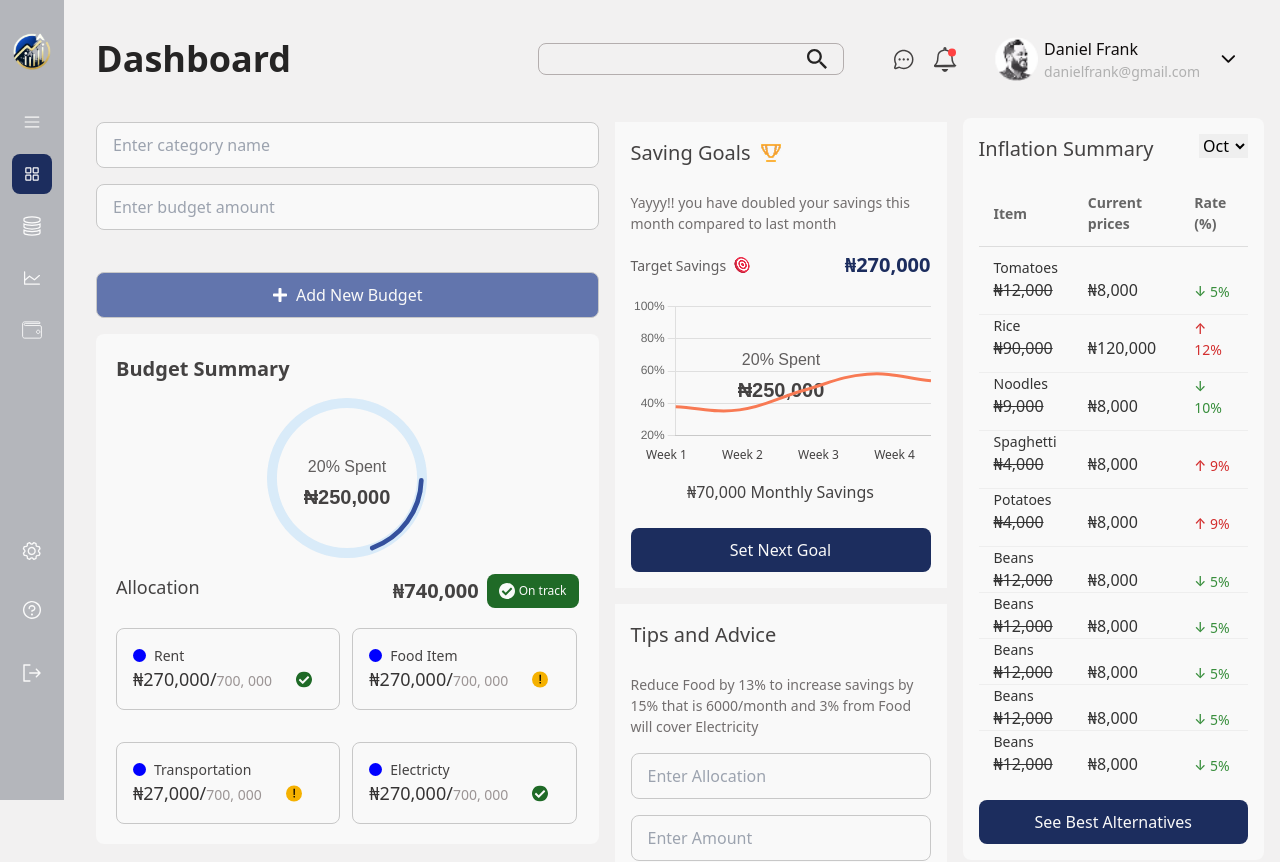
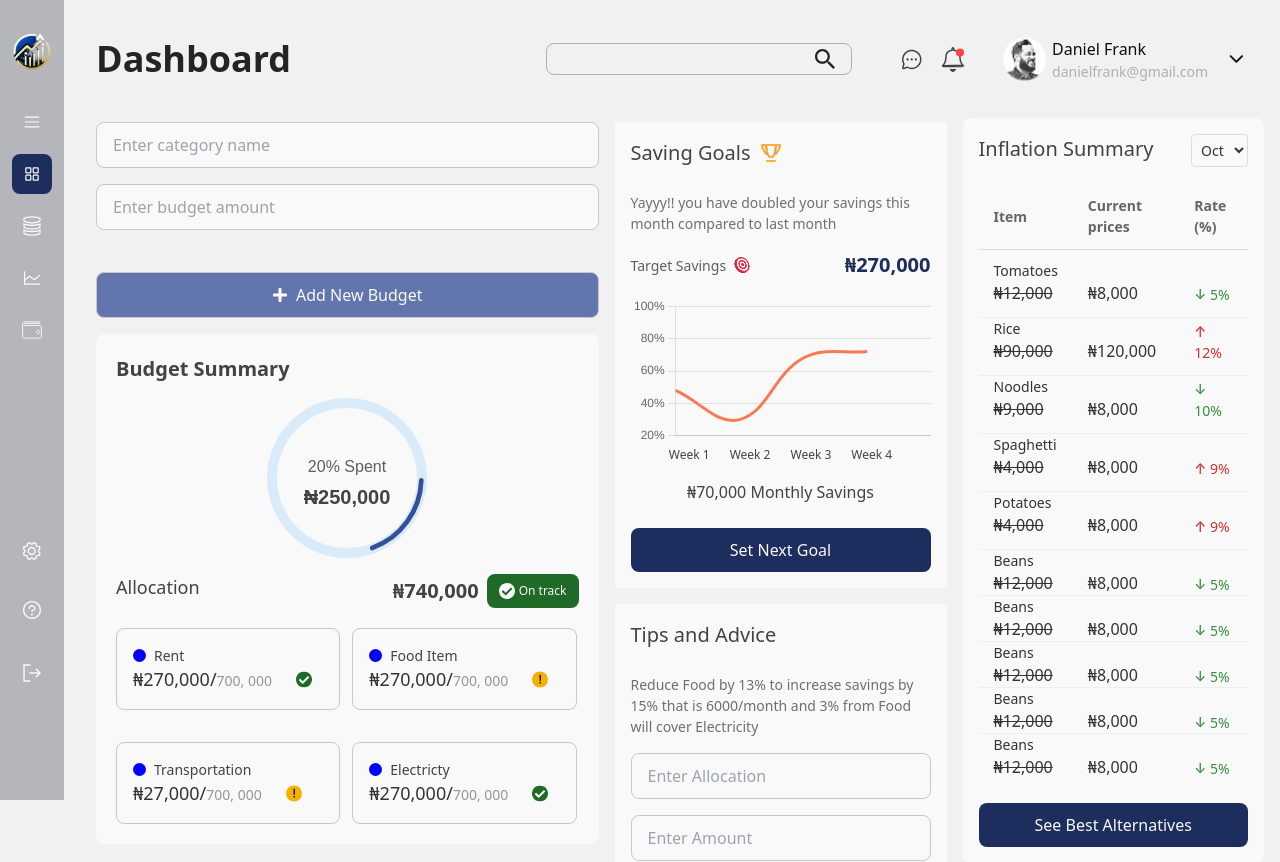
Before and after one commit to Abdulsamad-22/EcoTrack-fintech, a React (Vite) app in the folder ecoTrack/: page /budget in a window 1280 px wide. Shown: the top 862 px of the page. Built offline with nearby package versions, Linux system fonts and the light colour scheme.

Commit message:
refacctoring page linking and budget screen

```diff
--- a/ecoTrack/src/App.jsx
+++ b/ecoTrack/src/App.jsx
@@ -1,49 +1,14 @@
 import "./App.css";
-import Cards from "./components/Cards";
-import Chart from "./components/Chart";
-import Dashboard from "./pages/Dashboard";
-import DashboardContent from "./components/DashboardContent";
-import InnerContainer from "./components/InnerContainer";
-import NewPrice from "./components/NewPrice";
-import OuterContainer from "./components/OuterContainer";
-import RightSideSection from "./components/RightSideSection";
-import SideBar from "./components/SideBar";
-import TopBar from "./components/TopBar";
-import Transaction from "./components/Transaction";
-import UserProfile from "./components/UserProfile";
 import Budget from "./pages/Budget";
-// import Dashboardp from "./pages/Dashboardp";
 
 import { BrowserRouter, Routes, Route } from "react-router-dom";
-import DashboardBody from "./components/DashboardBody";
+import Dashboard from "./pages/Dashboard";
 
 function App() {
   return (
     <BrowserRouter>
       <Routes>
-        <Route
-          path="/"
-          element={
-            <Dashboard>
-              <SideBar />
-              <DashboardBody>
-                <TopBar />
-                <OuterContainer>
-                  <InnerContainer>
-                    <DashboardContent />
-                    <Chart />
-                    <Transaction />
-                  </InnerContainer>
-
-                  <RightSideSection>
-                    <Cards />
-                    <NewPrice />
-                  </RightSideSection>
-                </OuterContainer>
-              </DashboardBody>
-            </Dashboard>
-          }
-        />
+        <Route path="/" element={<Dashboard />} />
         <Route path="/budget" element={<Budget />} />
       </Routes>
     </BrowserRouter>
--- a/ecoTrack/src/components/BudgetChart.jsx
+++ b/ecoTrack/src/components/BudgetChart.jsx
@@ -6,15 +6,13 @@ import {
   Legend,
 } from "chart.js/auto";
 import { Bar, Doughnut } from "react-chartjs-2";
-import { useEffect } from "react";
-import budget from "./data/budget.json";
+// import budget from "./data/budget.json";
 import styles from "./budgetchart.module.css";
 
 defaults.maintainAspectRatio = false;
 defaults.responsive = true;
 ChartJS.register(ArcElement, Tooltip, Legend);
-export default function BudgetChart() {
-  // Custom plugin to draw text in the center of the doughnut chart
+
 const centerTextPlugin = {
   id: "centerText",
   beforeDraw: (chart) => {
@@ -40,18 +38,10 @@ export default function BudgetChart() {
   },
 };
 
-  // Register the custom plugin
-  useEffect(() => {
-    ChartJS.register(centerTextPlugin);
-    return () => {
-      ChartJS.unregister(centerTextPlugin); // Cleanup on unmount
-    };
-  }, []);
+export default function BudgetChart() {
+  // Custom plugin to draw text in the center of the doughnut chart
 
-  return (
-    <div className={styles.budgetPie}>
-      <Doughnut
-        data={{
+  const data = {
     datasets: [
       {
         data: [100], // 100% for the base circle
@@ -72,8 +62,9 @@ export default function BudgetChart() {
         rotation: -270,
       },
     ],
-        }}
-        options={{
+  };
+
+  const options = {
     cutout: "70%", // Makes the doughnut chart thinner
     responsive: true,
     maintainAspectRatio: false,
@@ -85,8 +76,11 @@ export default function BudgetChart() {
         enabled: false, // Disable tooltips
       },
     },
-        }}
-      />
+  };
+
+  return (
+    <div className={styles.budgetPie}>
+      <Doughnut data={data} options={options} plugins={[centerTextPlugin]} />
     </div>
   );
 }
--- /dev/null
+++ b/ecoTrack/src/components/BudgetWrapper.jsx
@@ -0,0 +1,4 @@
+import styles from "../pages/dashboard.module.css";
+export default function BudgetWrapper({ children }) {
+  return <div className={styles.dashboard}>{children}</div>;
+}
--- a/ecoTrack/src/components/SavingsChart.jsx
+++ b/ecoTrack/src/components/SavingsChart.jsx
@@ -4,6 +4,7 @@ import budget from "./data/budget.json";
 
 defaults.maintainAspectRatio = false;
 defaults.responsive = true;
+// ChartJS.register(ArcElement, Tooltip, Legend);
 export default function SavingsChart() {
   return (
     <div>
@@ -13,7 +14,7 @@ export default function SavingsChart() {
           datasets: [
             {
               label: "Budget",
-              data: [38, 36, 48, 58, 54], // Sample data for Budget
+              data: [48, 30, 68, 72], // Sample data for Budget
               borderColor: "#F87A54",
               backgroundColor: "rgba(255, 165, 0, 0.1)", // For shading between lines
               fill: "+1", // Fills the area between this dataset and the next
@@ -64,3 +65,5 @@ export default function SavingsChart() {
     </div>
   );
 }
+
+/* */
--- a/ecoTrack/src/components/SideBar.jsx
+++ b/ecoTrack/src/components/SideBar.jsx
@@ -21,6 +21,7 @@ export default function SideBar() {
             ></img>
           </div>
 
+          <Link to="/">
             <div className={styles.navIcons}>
               <img
                 className={styles.icons}
@@ -28,6 +29,7 @@ export default function SideBar() {
                 alt="dashboard icon"
               ></img>
             </div>
+          </Link>
 
           <Link to="/budget">
             <div className={styles.navInactive}>
--- a/ecoTrack/src/components/inflationsummary.module.css
+++ b/ecoTrack/src/components/inflationsummary.module.css
@@ -15,6 +15,16 @@
   font-size: 1.25rem;
   font-weight: 400;
   color: #444242;
+}
+
+select {
+  padding: 5px;
+  border: 1px solid #ddd;
+  border-radius: 4px;
+  background-color: transparent;
+  font-size: 14px;
+  color: #333;
+  outline: none;
 }
 
 .rateIncrease {
--- a/ecoTrack/src/components/savinggoals.module.css
+++ b/ecoTrack/src/components/savinggoals.module.css
@@ -48,7 +48,7 @@
   display: flex;
   align-items: center;
   justify-content: center;
-  gap: 2.2rem;
+  gap: 1.25rem;
 }
 
 .weeksX div {
--- a/ecoTrack/src/components/userprofile.module.css
+++ b/ecoTrack/src/components/userprofile.module.css
@@ -3,8 +3,7 @@
   align-items: center;
   justify-content: end;
   gap: 2.25rem;
-  /* margin-top: 2rem; */
-  padding-right: 1.5rem;
+  padding-right: 1rem;
 }
 
 .completeProfile {
--- a/ecoTrack/src/pages/Budget.jsx
+++ b/ecoTrack/src/pages/Budget.jsx
@@ -12,10 +12,12 @@ import DashboardBody from "../components/DashboardBody";
 import RightSideSection from "../components/RightSideSection";
 import BudgetInnerContainer from "../components/BudgetInnerContainer";
 import InflationSummary from "../components/InflationSummary";
+import BudgetWrapper from "../components/BudgetWrapper";
+
 export default function Budget() {
   return (
     <div>
-      <Dashboard>
+      <BudgetWrapper>
         <SideBar />
         <DashboardBody>
           <TopBar />
@@ -35,8 +37,7 @@ export default function Budget() {
             </RightSideSection>
           </OuterContainer>
         </DashboardBody>
-      </Dashboard>
-      <Link to="/">Dashboard</Link>
+      </BudgetWrapper>
     </div>
   );
 }
--- a/ecoTrack/src/pages/Dashboard.jsx
+++ b/ecoTrack/src/pages/Dashboard.jsx
@@ -1,4 +1,36 @@
 import styles from "./dashboard.module.css";
-export default function Dashboard({ children }) {
-  return <section className={styles.dashboard}>{children}</section>;
+
+import Cards from "../components/Cards";
+import Chart from "../components/Chart";
+import DashboardContent from "../components/DashboardContent";
+import InnerContainer from "../components/InnerContainer";
+import NewPrice from "../components/NewPrice";
+import OuterContainer from "../components/OuterContainer";
+import RightSideSection from "../components/RightSideSection";
+import SideBar from "../components/SideBar";
+import TopBar from "../components/TopBar";
+import Transaction from "../components/Transaction";
+
+import DashboardBody from "../components/DashboardBody";
+export default function Dashboard() {
+  return (
+    <section className={styles.dashboard}>
+      <SideBar />
+      <DashboardBody>
+        <TopBar />
+        <OuterContainer>
+          <InnerContainer>
+            <DashboardContent />
+            <Chart />
+            <Transaction />
+          </InnerContainer>
+
+          <RightSideSection>
+            <Cards />
+            <NewPrice />
+          </RightSideSection>
+        </OuterContainer>
+      </DashboardBody>
+    </section>
+  );
 }
--- a/ecoTrack/src/pages/dashboard.module.css
+++ b/ecoTrack/src/pages/dashboard.module.css
@@ -1,6 +1,5 @@
 .dashboard {
   display: flex;
   flex-direction: row;
-  /* align-items: start; */
   gap: 2rem;
 }
```
Lines whose indentation alone changed are shown as unchanged.
